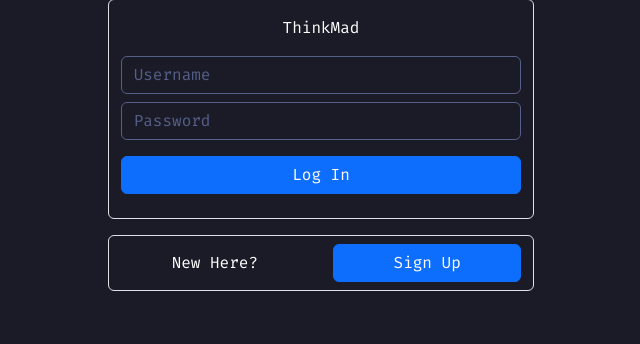
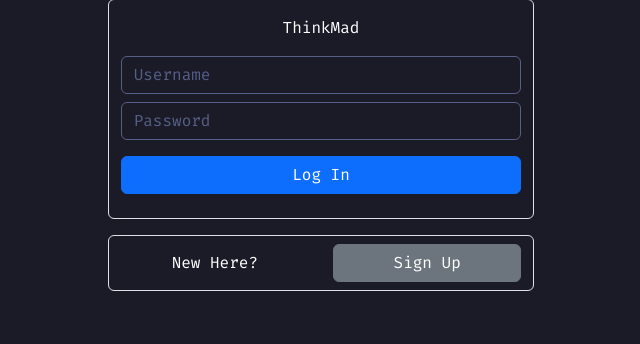
Before and after one commit to K-Straiton/CITS3403-Project, a Flask app: page /login in a window 1280 px wide. Shown: the part 255-599 px from the top of the page, without its empty margins (319-959 px from the left). Run offline with Flask 3, Linux system fonts and the light colour scheme.

Commit message:
Changed button class

```diff
--- a/app/templates/login.html
+++ b/app/templates/login.html
@@ -50,7 +50,7 @@
                   <p class="text-center my-0">New Here?</p>
                 </div>
                 <div class="col">
-                  <button type="submit" class="btn btn-primary w-100 my-2">
+                  <button type="submit" class="btn btn-secondary w-100 my-2">
                     Sign Up
                   </button>
                 </div>
```
